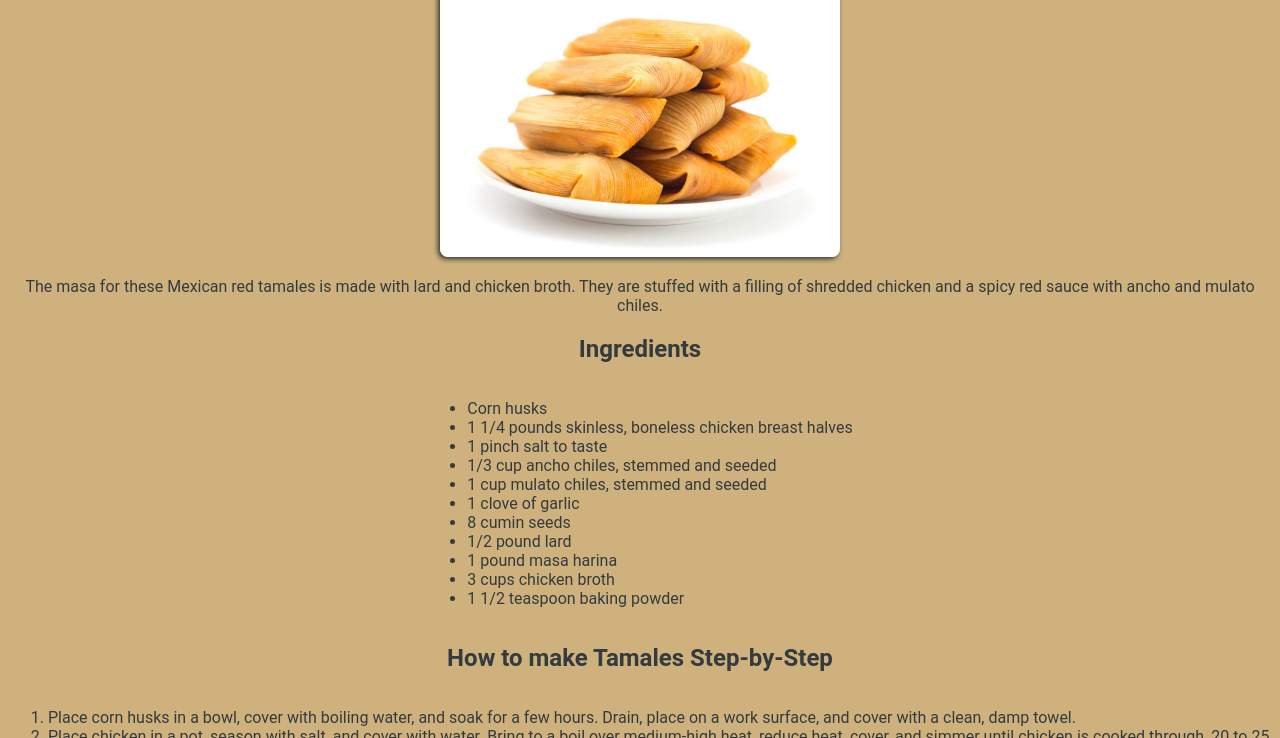
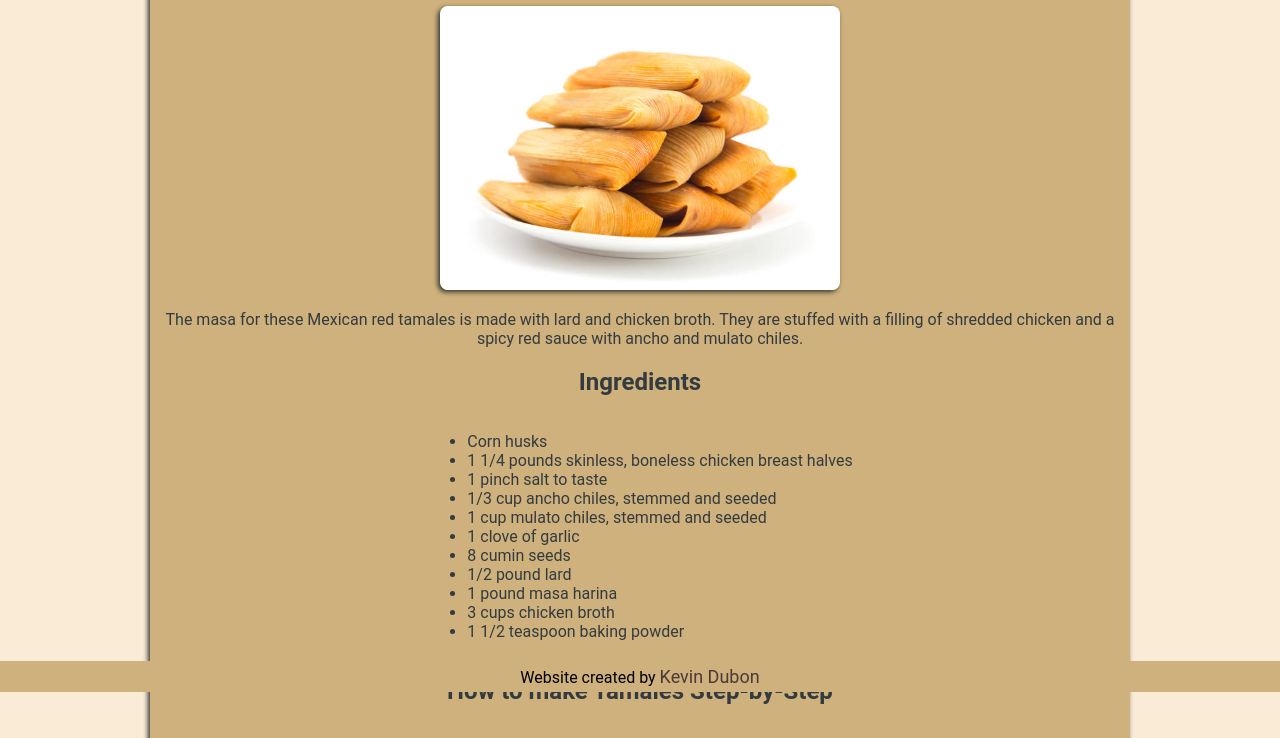
Before and after one commit to Dubonk/odin-recipes2, a plain HTML site: page recipes/tamales.html in a window 1280 px wide. Shown: the part 108-846 px from the top of the page. Drawn offline with Linux system fonts and the light colour scheme.

Commit message:
Gave recipes card based look. Added footer.

```diff
--- a/recipes/tamales.html
+++ b/recipes/tamales.html
@@ -8,6 +8,7 @@
     <title>Tamales!</title>
 </head>
 <body>
+    <div class="container">
     <h1>Tamales!</h1>
     <img src="../images/istockphoto-1000197720-612x612.jpg">
     <p>The masa for these Mexican red tamales is made with lard and chicken broth. They are stuffed with a filling of shredded chicken and a spicy red sauce with ancho and mulato chiles.
@@ -46,5 +47,7 @@
         <p>
             <a href="../index.html">Home</a>
         </p>
+        </div>
+        <div class="footer">Website created by <a href="">Kevin Dubon</a></div>
 </body>
 </html>
--- a/styles/lasagna.css
+++ b/styles/lasagna.css
@@ -24,6 +24,17 @@ ol {
     display: inline-block;
     text-align: left;
 }
+
+.footer {
+    color: black;
+    position: fixed;
+    bottom: 0;
+    width: 100%;
+    background-color: rgb(192, 166, 118);
+    padding-top: 5px;
+    padding-bottom: 5px;
+    text-align: center;
+}
 img {
     border-radius: 8px;
     height: auto;
@@ -33,7 +44,7 @@ img {
 a {
     font-size: large;
     text-decoration: none;
-    color: rgb(77, 56, 56);
+    color: black;
 }
 a:hover {
     color: tomato;
--- a/styles/mexicanRice.css
+++ b/styles/mexicanRice.css
@@ -1,8 +1,20 @@
 body {
+    display: flex;
+    justify-content: center;
+    align-items: center;
     text-align: center;
-    background-color: rgb(241, 177, 104);
+    background-color: antiquewhite;
     color: rgb(138, 10, 80);
     font-family: 'Roboto', sans-serif;
+}
+
+.container {
+    margin-top: 50px;
+    width: 980px;
+    background-color: rgb(241, 177, 104);
+    border-radius: 8px;
+    box-shadow: -2px 2px 5px rgb(48, 48, 48);
+    text-align: center;
 }
 
 ul {
@@ -12,6 +24,16 @@ ul {
 ol {
     display: inline-block;
     text-align: left;
+}
+
+.footer {
+    color: black;
+    position: fixed;
+    bottom: 0;
+    width: 100%;
+    background-color: rgb(241, 177, 104);
+    padding-top: 5px;
+    padding-bottom: 5px;
 }
 
 img {
@@ -24,10 +46,9 @@ img {
 a {
     font-size: large;
     text-decoration: none;
-    color: rgb(77, 56, 56);
+    color: black;
 }
 
 a:hover {
-    font-size: x-large;
-
+    color: tomato;
 }
--- a/styles/tamales.css
+++ b/styles/tamales.css
@@ -1,9 +1,22 @@
 body {
+    display: flex;
+    justify-content: center;
+    align-items: center;
     text-align: center;
-    background-color: rgb(206, 177, 124);
+    background-color: antiquewhite;
     color: rgb(51, 59, 63);
     font-family: 'Roboto', sans-serif;
 }
+
+.container {
+    margin-top: 25px;
+    width: 980px;
+    background-color: rgb(206, 177, 124);
+    border-radius: 8px;
+    box-shadow: -2px 2px 5px rgb(48, 48, 48);
+    text-align: center;
+}
+
 ul {
     display: inline-block;
     text-align: left;
@@ -12,6 +25,17 @@ ol {
     display: inline-block;
     text-align: left;
 }
+
+.footer {
+    color: black;
+    position: fixed;
+    bottom: 0;
+    width: 100%;
+    background-color: rgb(206, 177, 124);
+    padding-top: 5px;
+    padding-bottom: 5px;
+}
+
 img {
     border-radius: 8px;
     height: auto;
```
Also changed, not shown: recipes/lasagna.html (+1 -0 lines), recipes/mexicanRice.html (+3 -0 lines).
